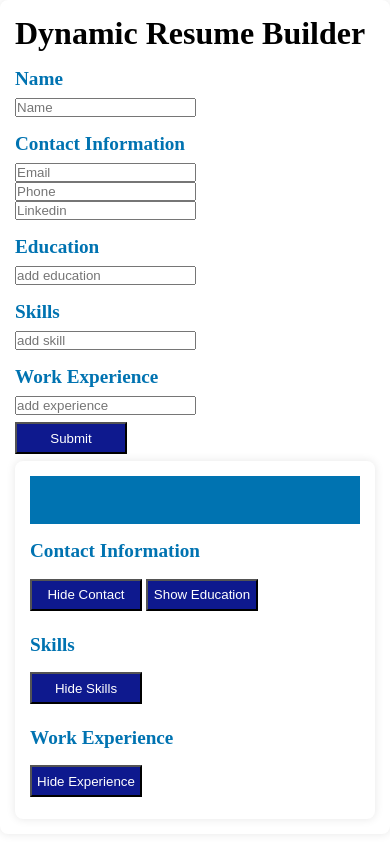
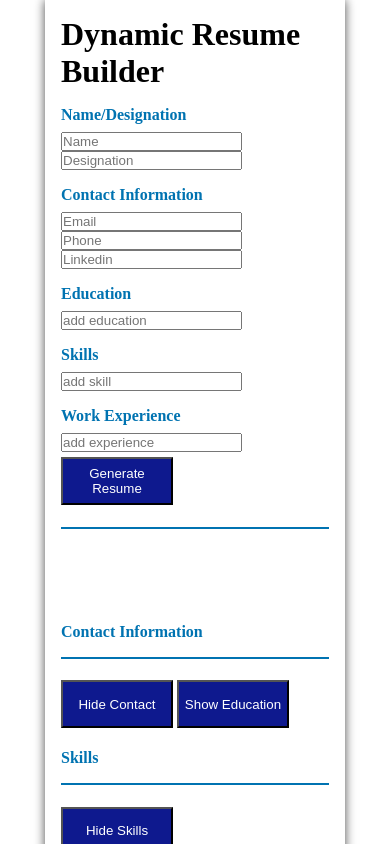
Before and after one commit to MuheebUrRehman/Milestone-Based-Interactive-Resume-Builder, a plain HTML site: page index.html in a window 390 px wide. Both pictures are taken after a click on the button "Hide Education". Shown: the top 844 px of the page. Drawn offline with Linux system fonts and the light colour scheme.

Commit message:
formatting/styling

```diff
--- a/index.html
+++ b/index.html
@@ -6,12 +6,14 @@
     <title>Resume Builder</title>
     <link rel="stylesheet" href="styles.css" />
   </head>
+
   <body>
-    <div class="container">
+    <div class="container-form">
       <h1>Dynamic Resume Builder</h1>
       <section>
-        <h2>Name</h2>
+        <h2>Name/Designation</h2>
         <input type="text" id="username" placeholder="Name" />
+        <input type="text" id="designation" placeholder="Designation" />
       </section>
 
       <section>
@@ -26,26 +28,27 @@
         <input type="text" id="education1" placeholder="add education" />
         <!-- <button id="add-education">Add Education</button> -->
       </section>
+
       <section id="skills-section">
         <h2>Skills</h2>
         <input type="text" id="skill1" placeholder="add skill" />
-
         <!-- <button id="add-skill">Add Skill</button> -->
       </section>
-      <section id="work-experience-section">
+
+      <section>
         <h2>Work Experience</h2>
         <input type="text" id="experience1" placeholder="add experience" />
         <!-- <button id="add-work-experience">Add Work Experience</button> -->
       </section>
 
-      <button id="convert" class="toggle">Submit</button>
+      <button id="convert" class="toggle">Generate Resume</button>
 
-      <div id="resume-output" class="resume-container">
-        <div>
-          <div class="container">
+      <div class="resume-container">
         <header class="name-header">
           <h1 id="set-name"></h1>
+          <h2 id="set-desig"></h2>
         </header>
+
         <section id="contact">
           <h2>Contact Information</h2>
           <ul>
@@ -56,6 +59,7 @@
         </section>
 
         <button id="toggleContact" class="toggle">Hide Contact</button>
+
         <section id="education">
           <h2>Education</h2>
           <ul>
@@ -64,6 +68,7 @@
         </section>
 
         <button id="toggleEducation" class="toggle">Hide Education</button>
+
         <section id="skills">
           <h2>Skills</h2>
           <ul>
@@ -80,11 +85,7 @@
           </ul>
         </section>
 
-            <button id="toggleExperience" class="toggle">
-              Hide Experience
-            </button>
-          </div>
-        </div>
+        <button id="toggleExperience" class="toggle">Hide Experience</button>
       </div>
 
       <script src="script.js"></script>
--- a/script.js
+++ b/script.js
@@ -13,6 +13,8 @@ let edu = document.querySelector("#education1");
 let setEdu = document.querySelector("#set-education");
 let exp = document.querySelector("#experience1");
 let setExp = document.querySelector("#set-experience");
+let desig = document.querySelector("#designation");
+let setDesig = document.querySelector("#set-desig");
 let btn = document.querySelector("#convert");
 btn.addEventListener("click", function () {
     setName.innerText = username.value;
@@ -22,6 +24,7 @@ btn.addEventListener("click", function () {
     setSkill.innerText = skill.value;
     setEdu.innerText = edu.value;
     setExp.innerText = exp.value;
+    setDesig.innerText = desig.value;
 });
 // Toggle Contact Section
 document
@@ -40,6 +43,25 @@ document
     }
     else {
         console.error("Contact element not found.");
+    }
+});
+// Toggle Education Section
+document
+    .getElementById("toggleEducation")
+    ?.addEventListener("click", function () {
+    const education = document.getElementById("education");
+    if (education && education.style) {
+        if (education.style.display === "none") {
+            education.style.display = "block";
+            this.textContent = "Hide Education";
+        }
+        else {
+            education.style.display = "none";
+            this.textContent = "Show Education";
+        }
+    }
+    else {
+        console.error("Education element not found.");
     }
 });
 // Toggle Skills Section
@@ -61,25 +83,6 @@ document
         console.error("Skills element not found.");
     }
 });
-// Toggle Education Section
-document
-    .getElementById("toggleEducation")
-    ?.addEventListener("click", function () {
-    const education = document.getElementById("education");
-    if (education && education.style) {
-        if (education.style.display === "none") {
-            education.style.display = "block";
-            this.textContent = "Hide Education";
-        }
-        else {
-            education.style.display = "none";
-            this.textContent = "Show Education";
-        }
-    }
-    else {
-        console.error("Education element not found.");
-    }
-});
 // Toggle Experience Section
 document
     .getElementById("toggleExperience")
--- a/styles.css
+++ b/styles.css
@@ -4,32 +4,32 @@
   box-sizing: border-box;
 }
 
-.body {
-  font-family: Arial, sans-serif;
-  line-height: 1.6;
-  color: #333;
-  background-color: #f4f4f4;
-  padding: 20px;
+.container-form {
+  max-width: 800px;
+  margin: auto;
+  padding: 2rem;
+  background: #fff;
+  box-shadow: 0 0 10px rgba(0, 0, 0, 0.7);
 }
 
-.container {
-  max-width: 800px;
-  margin: auto;
-  background: #fff;
-  padding: 20px;
-  border-radius: 8px;
-  box-shadow: 0 0 10px rgba(0, 0, 0, 0.1);
+.resume-container h2 {
+  padding-bottom: 1rem;
+  border-bottom: 2px solid #0073b1;
 }
+
 .name-header {
-  height: 3rem;
-  background-color: #0073b1;
-  display: flex;
-  justify-content: center;
+  height: 6rem;
+  text-align: center;
 }
 
 .name-header h1 {
-  color: #333;
-  font-size: 2em;
+  color: #0073b1;
+  font-size: 3em;
+}
+
+.name-header h2 {
+  font-family: "Arial Narrow";
+  font-weight: 100;
 }
 
 section h2 {
@@ -40,26 +40,27 @@ section h2 {
 }
 
 ul {
-  margin: 10px;
+  margin: 1rem;
   list-style-type: none;
 }
 
 li {
-  margin-bottom: 10px;
+  margin-bottom: 1rem;
 }
 
 .toggle {
   color: white;
   margin-top: 2%;
   margin-bottom: 2%;
-  height: 2rem;
+  height: 3rem;
   width: 7rem;
   background-color: rgb(14, 25, 142);
 }
 
 @media (max-width: 600px) {
-  .container {
-    padding: 15px;
+  .container-form {
+    max-width: 300px;
+    padding: 1rem;
   }
 
   .name-header h1 {
@@ -67,6 +68,6 @@ li {
   }
 
   section h2 {
-    font-size: 1.2em;
+    font-size: 1rem;
   }
 }
```
Also changed, not shown: 1 other file. Lines whose indentation alone changed are shown as unchanged.
